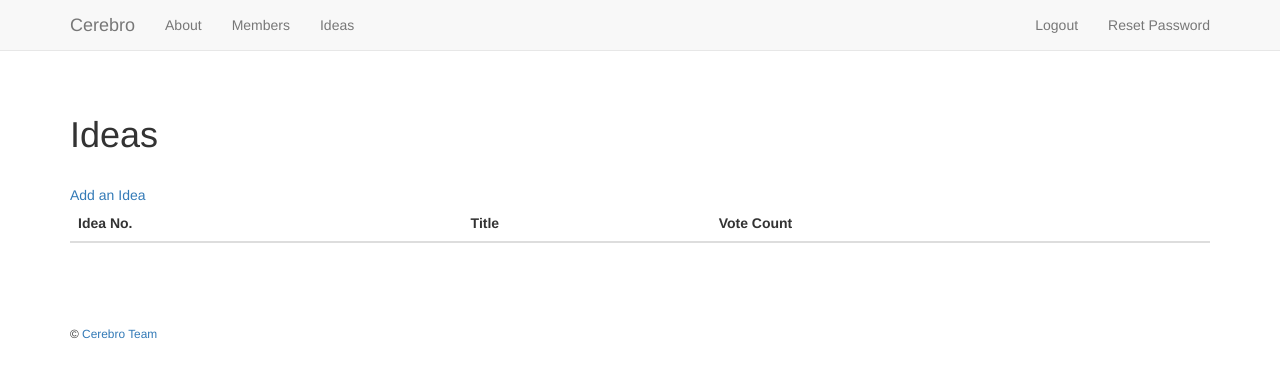
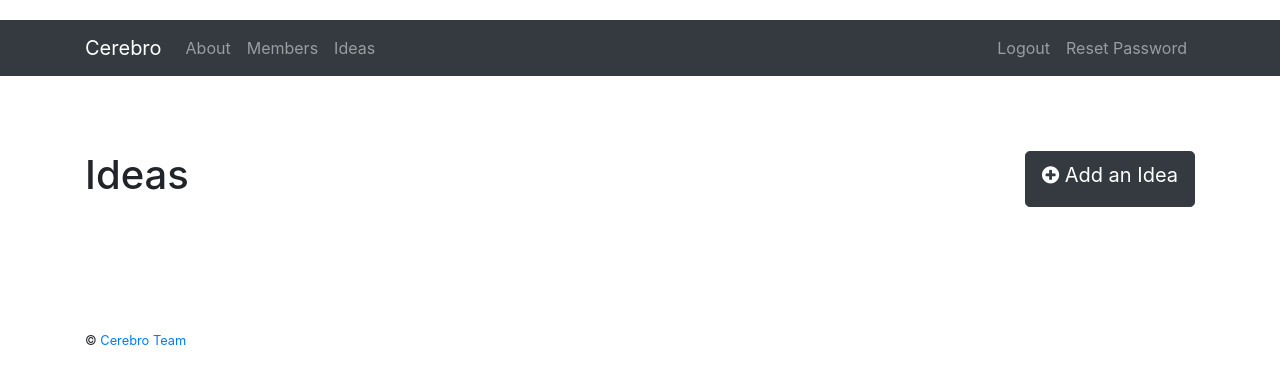
Before and after one commit to jkassel/cerebro, a Flask app: page /ideas in a window 1280 px wide. Shown: the top 384 px of the page. Run offline with Flask 2, Linux system fonts and the light colour scheme; a user stored in the database is signed in; data comes from the database, SQL or seed files in the repository; both versions use the stored data as it was after the commit; lists and menus that the app fills with data are empty; some libraries are stand-ins or nearby versions.

Commit message:
cleaned up UI.  changed ideas page to card grid

```diff
--- a/project/client/templates/_base.html
+++ b/project/client/templates/_base.html
@@ -9,7 +9,8 @@
     <meta name="author" content="">
     <meta name="viewport" content="width=device-width,initial-scale=1">
     <!-- styles -->
-    <link href="//maxcdn.bootstrapcdn.com/bootswatch/3.3.1/yeti/bootstrap.min.css" rel="stylesheet" media="screen">
+    <!-- <link href="//maxcdn.bootstrapcdn.com/bootswatch/3.3.1/yeti/bootstrap.min.css" rel="stylesheet" media="screen"> -->
+      <link rel="stylesheet" href="//maxcdn.bootstrapcdn.com/bootstrap/4.0.0/css/bootstrap.min.css" integrity="sha384-Gn5384xqQ1aoWXA+058RXPxPg6fy4IWvTNh0E263XmFcJlSAwiGgFAW/dAiS6JXm" crossorigin="anonymous">
     <link href="{{url_for('static', filename='main.css')}}" rel="stylesheet" media="screen">
       <!-- Froala Editor CSS. -->
       <link href="//cdnjs.cloudflare.com/ajax/libs/font-awesome/4.4.0/css/font-awesome.min.css" rel="stylesheet" type="text/css" />
@@ -72,8 +73,11 @@
 
     {% block js %}
     <!-- scripts -->
-    <script src="//code.jquery.com/jquery-1.11.2.min.js" type="text/javascript"></script>
-    <script src="//maxcdn.bootstrapcdn.com/bootstrap/3.3.1/js/bootstrap.min.js" type="text/javascript"></script>
+    <!-- <script src="//code.jquery.com/jquery-1.11.2.min.js" type="text/javascript"></script> -->
+    <!-- <script src="//maxcdn.bootstrapcdn.com/bootstrap/3.3.1/js/bootstrap.min.js" type="text/javascript"></script> -->
+        <script src="//code.jquery.com/jquery-3.2.1.slim.min.js" integrity="sha384-KJ3o2DKtIkvYIK3UENzmM7KCkRr/rE9/Qpg6aAZGJwFDMVNA/GpGFF93hXpG5KkN" crossorigin="anonymous"></script>
+        <script src="//cdnjs.cloudflare.com/ajax/libs/popper.js/1.12.9/umd/popper.min.js" integrity="sha384-ApNbgh9B+Y1QKtv3Rn7W3mgPxhU9K/ScQsAP7hUibX39j7fakFPskvXusvfa0b4Q" crossorigin="anonymous"></script>
+        <script src="//maxcdn.bootstrapcdn.com/bootstrap/4.0.0/js/bootstrap.min.js" integrity="sha384-JZR6Spejh4U02d8jOt6vLEHfe/JQGiRRSQQxSfFWpi1MquVdAyjUar5+76PVCmYl" crossorigin="anonymous"></script>
     <script src="{{url_for('static', filename='main.js')}}" type="text/javascript"></script>
     <!-- Froala Editor JS -->
         <script type="text/javascript" src="//cdnjs.cloudflare.com/ajax/libs/jquery/1.11.0/jquery.min.js"></script>
--- a/project/client/templates/header.html
+++ b/project/client/templates/header.html
@@ -1,32 +1,29 @@
 <header class="site-header">
   <!-- Navigation -->
-  <nav class="navbar navbar-default navbar-fixed-top" role="navigation">
+  <nav class="navbar navbar-expand-lg navbar-dark bg-dark navbar-fixed-top" role="navigation">
     <div class="container">
       <!-- Brand and toggle get grouped for better mobile display -->
-      <div class="navbar-header">
-        <button type="button" class="navbar-toggle" data-toggle="collapse" data-target="#bs-example-navbar-collapse-1">
-          <span class="sr-only">Toggle navigation</span>
-          <span class="icon-bar"></span>
-          <span class="icon-bar"></span>
-          <span class="icon-bar"></span>
-        </button>
+
+          <button class="navbar-toggler" type="button" data-toggle="collapse" data-target="#navbarNav" aria-controls="navbarNav" aria-expanded="false" aria-label="Toggle navigation">
+              <span class="navbar-toggler-icon"></span>
+          </button>
           <a class="navbar-brand" href="{{ url_for('main.home') }}">Cerebro</a>
-      </div>
+
       <!-- Collect the nav links, forms, and other content for toggling -->
-      <div class="collapse navbar-collapse" id="bs-example-navbar-collapse-1">
-        <ul class="nav navbar-nav">
-          <li><a href="{{ url_for('main.about') }}">About</a></li>
+      <div class="collapse navbar-collapse" id="navbarNav">
+        <ul class="navbar-nav">
+          <li class="nav-item"><a class="nav-link" href="{{ url_for('main.about') }}">About</a></li>
           {% if current_user.is_authenticated %}
-              <li><a href="{{ url_for('user.members') }}">Members</a></li>
-              <li><a href="{{ url_for('user.ideas') }}">Ideas</a> </li>
+              <li class="nav-item"><a class="nav-link" href="{{ url_for('user.members') }}">Members</a></li>
+              <li class="nav-item"><a class="nav-link" href="{{ url_for('user.ideas') }}">Ideas</a> </li>
           {% endif %}
         </ul>
-        <ul class="nav navbar-nav navbar-right">
+        <ul class="navbar-nav ml-auto">
           {% if current_user.is_authenticated %}
-            <li><a href="{{ url_for('user.logout') }}">Logout</a></li>
-              <li><a href="{{ url_for('user.reset_password') }}">Reset Password</a></li>
+            <li class="nav-item"><a class="nav-link" href="{{ url_for('user.logout') }}">Logout</a></li>
+              <li class="nav-item"><a class="nav-link" href="{{ url_for('user.reset_password') }}">Reset Password</a></li>
           {% else %}
-            <li><a href="{{ url_for('user.login') }}"><span class="glyphicon glyphicon-user"></span>&nbsp;Register/Login</a></li>
+            <li class="nav-item"><a class="nav-link" href="{{ url_for('user.login') }}"><span class="glyphicon glyphicon-user"></span>&nbsp;Register/Login</a></li>
           {% endif %}
         </ul>
       </div>
--- a/project/client/templates/main/about.html
+++ b/project/client/templates/main/about.html
@@ -2,11 +2,11 @@
 
 {% block content %}
 
-<div class="body-content">
-  <div class="row">
+<div class="container">
+
     <h1>About</h1>
       <p>This is a simple project to allow someone to store ideas in a single place for later review.</p>
-  </div>
+
 </div>
 
 {% endblock %}
--- a/project/client/templates/main/home.html
+++ b/project/client/templates/main/home.html
@@ -2,11 +2,11 @@
 
 {% block content %}
 
-<div class="body-content">
-  <div class="row">
+<div class="container">
+
     <h1>Welcome to Cerebro!</h1>
       <p>A site where you can collect store, sort, and vote on ideas.</p>
   </div>
-</div>
+
 
 {% endblock %}
--- a/project/client/templates/user/ideas.html
+++ b/project/client/templates/user/ideas.html
@@ -1,11 +1,18 @@
 {% extends "_base.html" %}
 
 {% block content %}
-    <h1>Ideas</h1>
+    <div class="container">
+    <div class="row">
+        <h1>Ideas</h1>
+
+        <a class="btn btn-dark btn-lg ml-auto" href="{{ url_for('user.create_idea') }}">
+            <i class="fa fa-plus-circle"></i> Add an Idea
+        </a>
+    </div>
     <br>
-    <a href="{{ url_for('user.create_idea') }}">Add an Idea</a>
+    <br>
 
-    <table class="table">
+   <!-- <table class="table">
     <thead>
         <tr>
             <th>Idea No.</th>
@@ -13,15 +20,30 @@
             <th>Vote Count</th>
         </tr>
     </thead>
-    <tbody>
-    {% for idea in ideas %}
-    <tr>
-        <td>{{ idea.id }}</td>
-        <td><a href="{{ url_for('user.idea_detail', idea=idea.id) }}">{{ idea.title }}</a></td>
-        <!-- <td>{{ idea.description }}</td> -->
-        <td>{{ idea.vote_count }}</td>
-    </tr>
+    <tbody> -->
+    {% for idea_row in ideas | batch(2, '%nbsp;') %}
+    <!--<tr>
+        <td>{#  #}{ idea.id }}</td>
+        <td><a href="{#  #}{ url_for('user.idea_detail', idea=idea.id) }}">{#  #}{ idea.title }}</a></td>
+        <td>{#  #}{ idea.description }}</td>
+        <td>{#  #}{ idea.vote_count }}</td>
+    </tr> -->
+    <div class="row">
+        {% for idea in idea_row %}
+        <div class="col-sm-6">
+            <div class="card border-secondary mb-3" style="max-width: 28rem;">
+                <div class="card-body text-secondary">
+                    <h5 class="card-title">{{ idea.title }}</h5>
+                    <p class="card-text"></p>
+                    <a href={{ url_for('user.idea_detail', idea=idea.id) }} class="btn btn-dark">Details</a>
+                </div>
+            </div>
+        </div>
+        {% endfor %}
+    </div>
     {% endfor %}
-    </tbody>
-</table>
+    <!-- </tbody>
+</table> -->
 {% endblock %}
+
+</div>
--- a/project/client/templates/user/login.html
+++ b/project/client/templates/user/login.html
@@ -22,7 +22,7 @@
       {{ wtf.form_field(form.email) }}
       {{ wtf.form_field(form.password) }}
 
-      <button class="btn btn-success" type="submit">Sign In!</button>
+      <button class="btn btn-dark" type="submit">Sign In!</button>
       <br><br>
       <p>Need to <a href="{{ url_for('user.register') }}">Register</a>?</p>
     </div>
--- a/project/client/templates/user/members.html
+++ b/project/client/templates/user/members.html
@@ -1,6 +1,9 @@
 {% extends "_base.html" %}
 {% block content %}
+    <div class="container">
   <h1>Welcome, <em>{{ current_user.email }}</em>!</h1>
   <h3>This is the members-only page.</h3>
     <p>It must feel good knowing no one else can get here huh?</p>
+
+    </div>
 {% endblock %}
--- a/project/client/templates/user/passwordreset.html
+++ b/project/client/templates/user/passwordreset.html
@@ -22,7 +22,7 @@
             {{ wtf.form_field(form.password) }}
             {{ wtf.form_field(form.confirm) }}
 
-            <button class="btn btn-success" type="submit">Reset Password</button>
+            <button class="btn btn-dark" type="submit">Reset Password</button>
 
         </div>
 
```
Also changed, not shown: project/client/templates/user/create_idea.html (+23 -3 lines), project/client/templates/user/idea_detail.html (+23 -1 lines), project/client/templates/user/idea_edit.html (+20 -7 lines), project/server/dev.sqlite.
